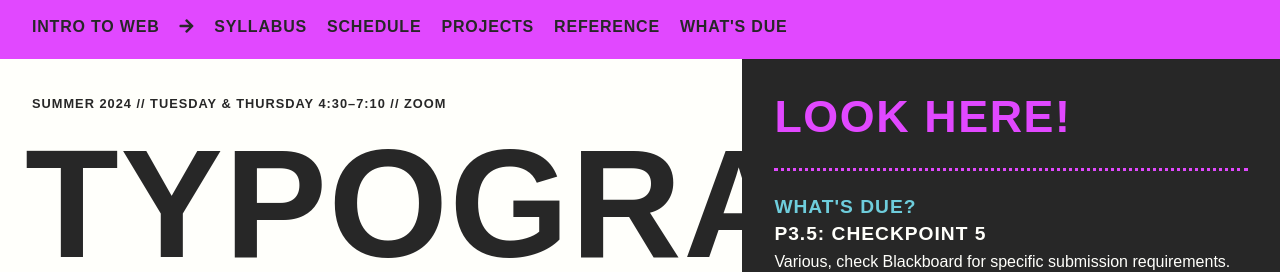
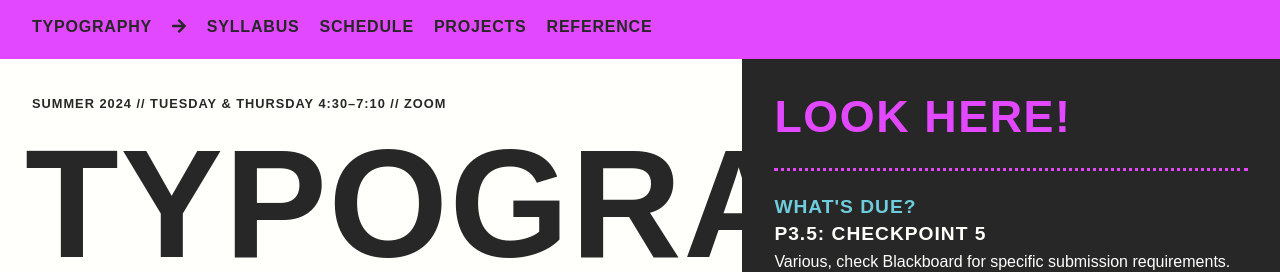
Before and after one commit to gmu-gd/type24-summer, a Jekyll site: the page built from index.html, in a window 1280 px wide. Shown: the top 272 px of the page. Built offline with Jekyll 4.4.1, drawn with Linux system fonts in a browser that asks for light colours; some web fonts are replaced.

Commit message:
nav update

```diff
--- a/_data/navigation.yml
+++ b/_data/navigation.yml
@@ -6,5 +6,3 @@
   link: /projects/
 - name: Reference
   link: /reference/
-- name: What's Due
-  link: /due/
--- a/_includes/navigation.html
+++ b/_includes/navigation.html
@@ -1,6 +1,6 @@
 <nav>
   <ul>
-    <li><a class="main-link" href="{{ "/" | relative_url}}" />Intro to Web</a></li>
+    <li><a class="main-link" href="{{ "/" | relative_url}}" />Typography</a></li>
     <li><i class="fas fa-arrow-right"></i></li>
     <li class="mobile-nav"><a>menu</a></li>
     <div id="menu" class="mobile-hide">
```
